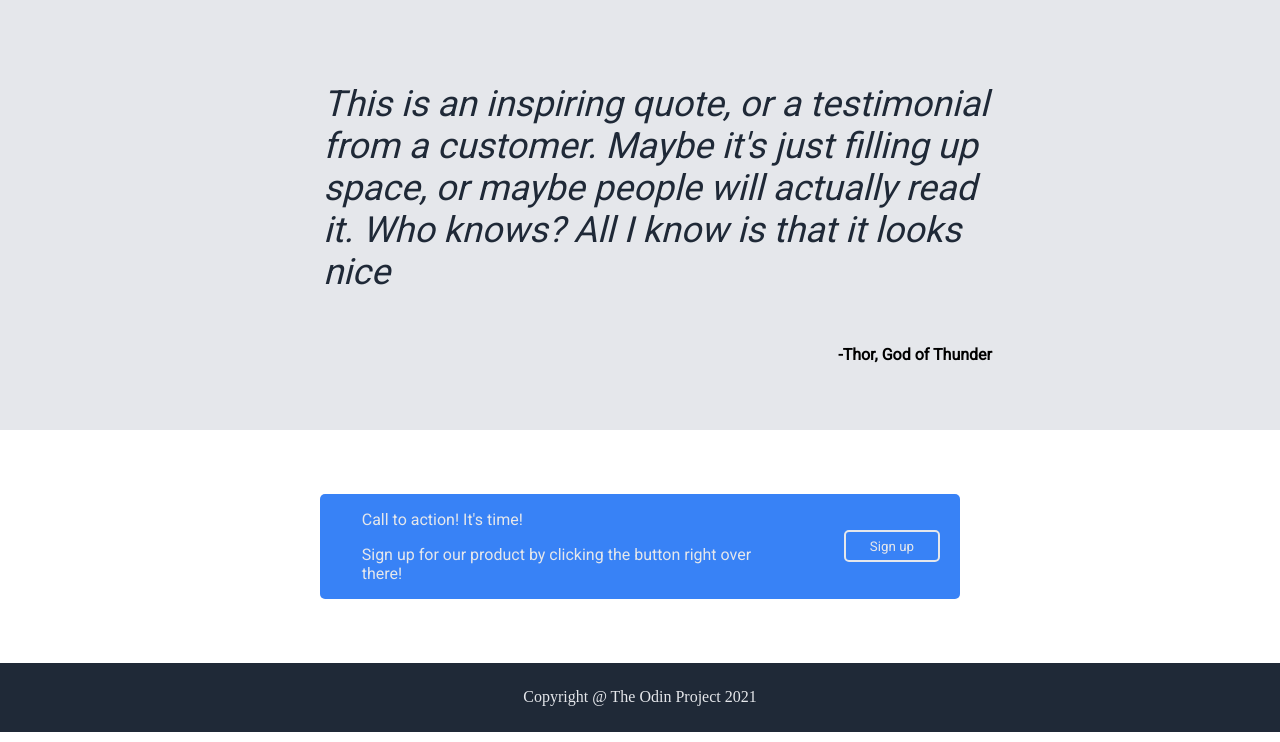
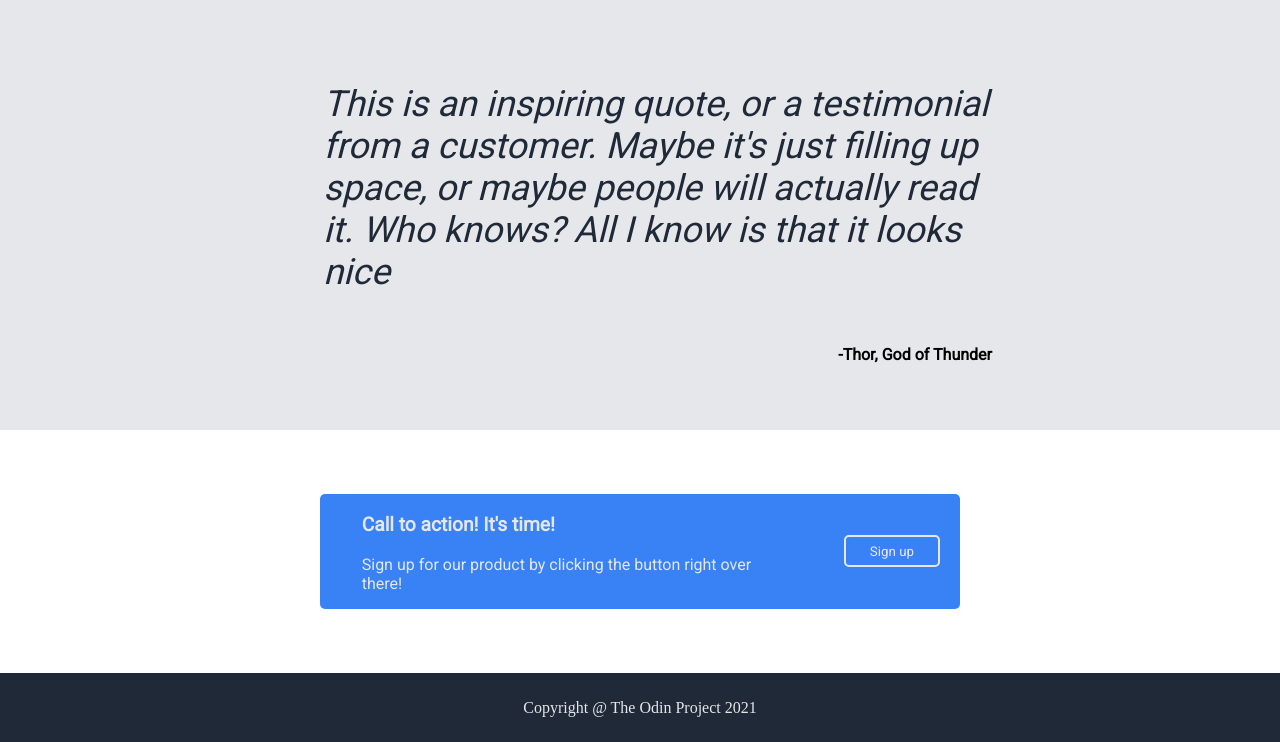
Before and after one commit to shaswat-satyam/LandingPage, a plain HTML site: page index.html in a window 1280 px wide. Shown: the part 721-1463 px from the top of the page. Drawn offline with Linux system fonts and the light colour scheme.

Commit message:
Changed card heading

```diff
--- a/style.css
+++ b/style.css
@@ -156,6 +156,11 @@ button{
     align-items: center;
 }
 
+.bannerHeading{
+    font-weight:bolder;
+    font-size: larger;
+}
+
 .banner{
     background-color:#3882F6;
     width:50%;
```
